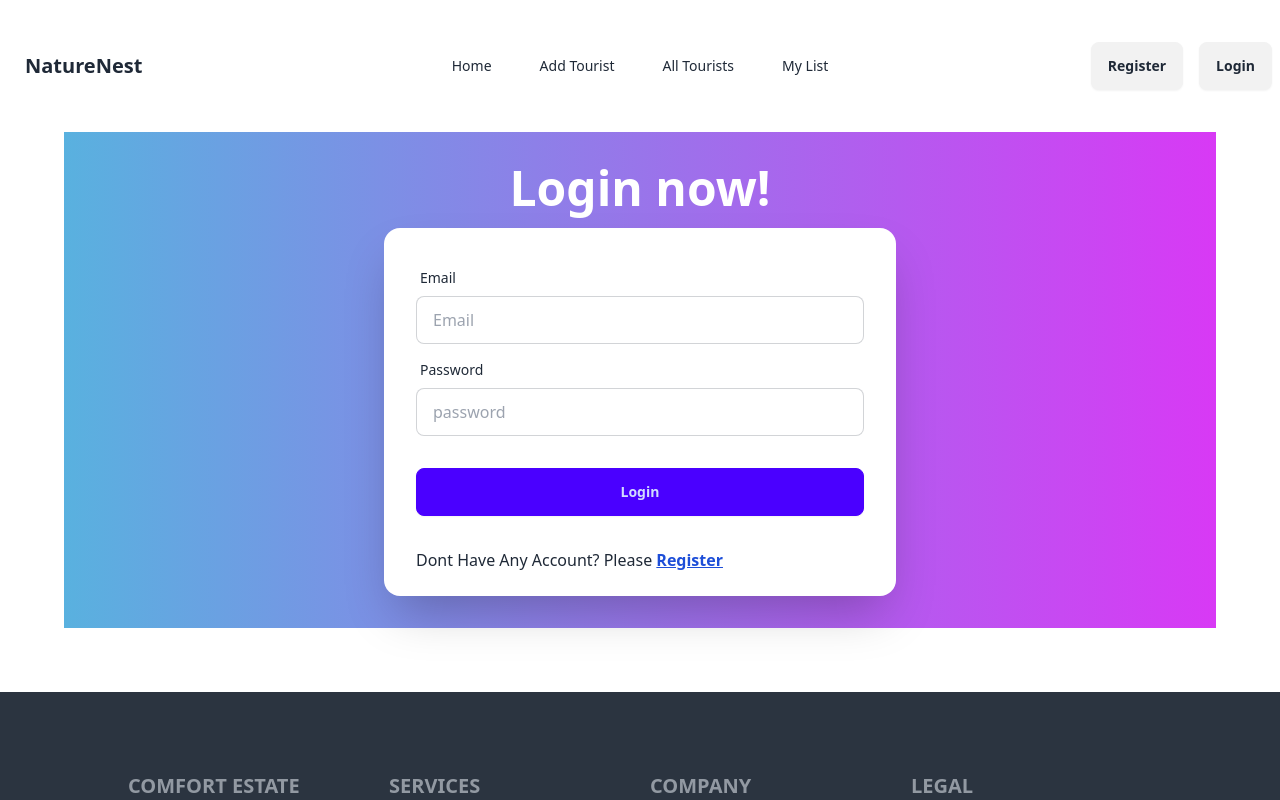
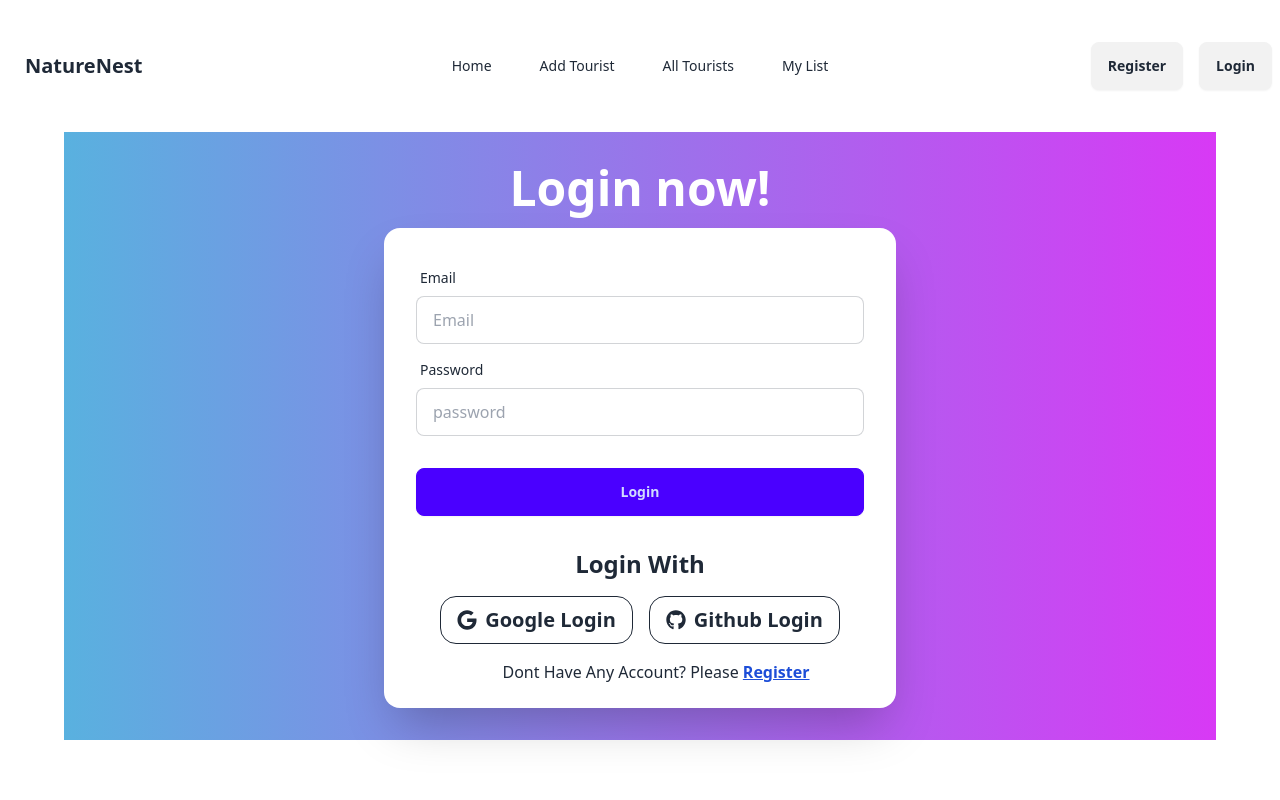
Before and after one commit to Al-amin07/Trendy-Travel, a React (Vite) app: page /login in a window 1280 px wide. Shown: the top 800 px of the page. Built offline with nearby package versions, Linux system fonts and the light colour scheme; no server answers.

Commit message:
github added

```diff
--- a/src/Components/Login.jsx
+++ b/src/Components/Login.jsx
@@ -1,5 +1,7 @@
 import { useContext } from "react";
 import { AuthContext } from "../Provider/AuthProvider";
+
+import { FaGoogle } from "react-icons/fa6";
 
 import Swal from 'sweetalert2/dist/sweetalert2.js'
 import 'sweetalert2/src/sweetalert2.scss'
@@ -7,10 +9,11 @@ import 'sweetalert2/src/sweetalert2.scss'
 import { ToastContainer, toast } from 'react-toastify';
 import 'react-toastify/dist/ReactToastify.css';
 import { Link } from "react-router-dom";
+import { FaGithub } from "react-icons/fa";
 
 const Login = () => {
 
-    const { handleLogin } = useContext(AuthContext)
+    const { handleLogin, googleLogin, githubLogin } = useContext(AuthContext)
 
     const handleUserLogin = e => {
         e.preventDefault();
@@ -34,6 +37,39 @@ const Login = () => {
             toast(error.message)
         })
 
+    }
+
+    const handleGoogleLogin = () => {
+        googleLogin()
+        .then(result => {
+            console.log(result.user)
+            Swal.fire({
+                position: "top-end",
+                icon: "success",
+                title: "Successfully Login",
+                showConfirmButton: false,
+                timer: 1500
+              });
+        })
+        .catch(error => {
+            toast(error.message)
+        })
+    }
+
+    const handleGithubLogin = () => {
+        githubLogin()
+        .then((result => {
+            Swal.fire({
+                position: "top-end",
+                icon: "success",
+                title: "Successfully Login",
+                showConfirmButton: false,
+                timer: 1500
+              });
+        }))
+        .catch(error => {
+            toast(error.message)
+        })
     }
     return (
         <div className="hero  py-8 bg-gradient-to-r from-[#59B1DF] to-[#D839F5] ">
@@ -75,7 +111,14 @@ const Login = () => {
                 <button className="btn btn-primary">Login</button>
               </div>
             </form>
-            <h2 className="mb-6 pl-8">Dont Have Any Account? Please <Link className="text-blue-700 font-bold underline" to='/register'>Register</Link></h2>
+            <div className="px-8">
+                <h2 className="text-2xl font-bold text-center mb-4">Login With </h2>
+               <div className="flex justify-center gap-4 mb-4">
+               <button onClick={handleGoogleLogin} className="btn btn-outline rounded-2xl text-xl"><FaGoogle/>Google Login</button>
+                <button onClick={handleGithubLogin} className="btn btn-outline rounded-2xl text-xl"><FaGithub/>Github Login</button>
+               </div>
+            </div>
+            <h2 className="mb-6 pl-8 text-center">Dont Have Any Account? Please <Link className="text-blue-700 font-bold underline" to='/register'>Register</Link></h2>
           </div>
         </div>
         <ToastContainer/>
--- a/src/Components/Register.jsx
+++ b/src/Components/Register.jsx
@@ -3,31 +3,42 @@ import { AuthContext } from "../Provider/AuthProvider";
 import { updateProfile } from "firebase/auth";
 import auth from "../Firebase/Firebase.config";
 
+import Swal from "sweetalert2/dist/sweetalert2.js";
+import "sweetalert2/src/sweetalert2.scss";
 
-import Swal from 'sweetalert2/dist/sweetalert2.js'
-import 'sweetalert2/src/sweetalert2.scss'
-
-import { ToastContainer, toast } from 'react-toastify';
-import 'react-toastify/dist/ReactToastify.css';
+import { ToastContainer, toast } from "react-toastify";
+import "react-toastify/dist/ReactToastify.css";
 import { Link } from "react-router-dom";
 
+const Register = () => {
+  const { handleregister, logOut } = useContext(AuthContext);
 
-const Register = () => {
-    const { handleregister, logOut } = useContext(AuthContext)
-
-    const handleUserRegister = e => {
+  const handleUserRegister = (e) => {
     e.preventDefault();
     const form = e.target;
-        const name = form.name.value
-        const email = form.email.value
-        const photo = form.photo.value
-        const password = form.password.value
+    const name = form.name.value;
+    const email = form.email.value;
+    const photo = form.photo.value;
+    const password = form.password.value;
+    if (!/[A-Z]/.test(password)) {
+      toast("Please Enter Uppercase");
+      return;
+    }
+    if (!/[a-z]/.test(password)) {
+      toast("Please Enter Lowercase");
+      return;
+    }
+    if (password.length < 6) {
+      toast("Pass Must be 6 Char");
+      return;
+    }
 
     handleregister(email, password)
-        .then(result => {
-            console.log(result.user)
+      .then((result) => {
+        console.log(result.user);
         updateProfile(auth.currentUser, {
-                displayName: name, photoURL: photo
+          displayName: name,
+          photoURL: photo,
         })
           .then(() => {
             // Profile updated!
@@ -38,24 +49,24 @@ const Register = () => {
                   icon: "success",
                   title: "Successfully Register",
                   showConfirmButton: false,
-                        timer: 1500
+                  timer: 1500,
                 });
               })
-                .catch()
+              .catch();
             // ...
-              }).catch((error) => {
-                console.log(error)
           })
+          .catch((error) => {
+            console.log(error);
+          });
       })
-        .catch(error => toast(error.message))
-    }
+      .catch((error) => toast(error.message));
+  };
 
   return (
     <div className="hero  py-8 bg-gradient-to-r from-[#59B1DF] to-[#D839F5] ">
       <div className=" w-full flex flex-col items-center">
         <div className="text-center  lg:text-left">
           <h1 className="text-5xl font-bold mb-4 text-white">Register now!</h1>
-
         </div>
         <div className="card shrink-0 w-full max-w-lg shadow-2xl bg-base-100">
           <form onSubmit={handleUserRegister} className="card-body w-full">
@@ -106,16 +117,20 @@ const Register = () => {
                 className="input input-bordered"
                 required
               />
-
             </div>
             <div className="form-control mt-6">
               <button className="btn btn-primary">Register</button>
             </div>
           </form>
-          <h2 className="mb-6 pl-8">Already have an account?? Please <Link className="text-blue-700 font-bold underline" to='/login'>Login</Link></h2>
+          <h2 className="mb-6 pl-8 text-center">
+            Already have an account?? Please{" "}
+            <Link className="text-blue-700 font-bold underline" to="/login">
+              Login
+            </Link>
+          </h2>
         </div>
       </div>
-      <ToastContainer/>
+      <ToastContainer />
     </div>
   );
 };
--- a/src/Provider/AuthProvider.jsx
+++ b/src/Provider/AuthProvider.jsx
@@ -1,14 +1,16 @@
 import { createContext, useEffect, useState } from "react";
 import PropTypes from 'prop-types'
 import auth from "../Firebase/Firebase.config";
-import { GoogleAuthProvider, createUserWithEmailAndPassword, onAuthStateChanged, signInWithEmailAndPassword, signOut } from "firebase/auth";
+import { GoogleAuthProvider, createUserWithEmailAndPassword, onAuthStateChanged, signInWithEmailAndPassword, signInWithPopup, signOut, GithubAuthProvider } from "firebase/auth";
+
 
 export const AuthContext = createContext(null);
 
 const AuthProvider = ({children}) => {
     const [user, setUser] = useState(null)
 
-    const googleProvider = new GoogleAuthProvider()
+    const googleProvider = new GoogleAuthProvider();
+    const githubProvider = new GithubAuthProvider();
 
     const handleregister = (email, password) => {
         return createUserWithEmailAndPassword(auth, email, password)
@@ -22,6 +24,14 @@ const AuthProvider = ({children}) => {
         return signOut(auth)
     }
 
+    const googleLogin = () => {
+        return signInWithPopup(auth, googleProvider)
+    }
+
+    const githubLogin = () => {
+        return signInWithPopup(auth, githubProvider)
+    }
+
 
 
     useEffect(() => {
@@ -32,7 +42,7 @@ const AuthProvider = ({children}) => {
         return () => unsubscribe();
     }, [])
 
-    const info = { user, setUser, handleregister, handleLogin, logOut }
+    const info = { user, setUser, handleregister, handleLogin, logOut, googleLogin, githubLogin }
     return (
        <AuthContext.Provider value={info}>
         { children }
```
Lines whose indentation alone changed are shown as unchanged.
